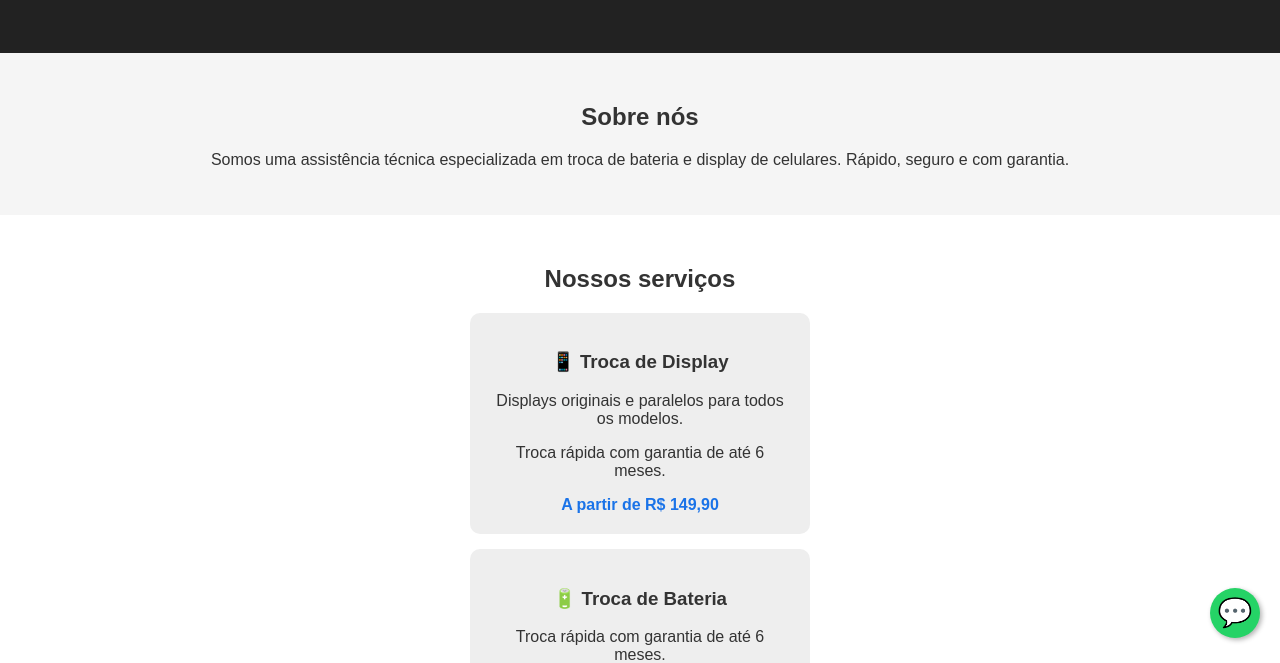
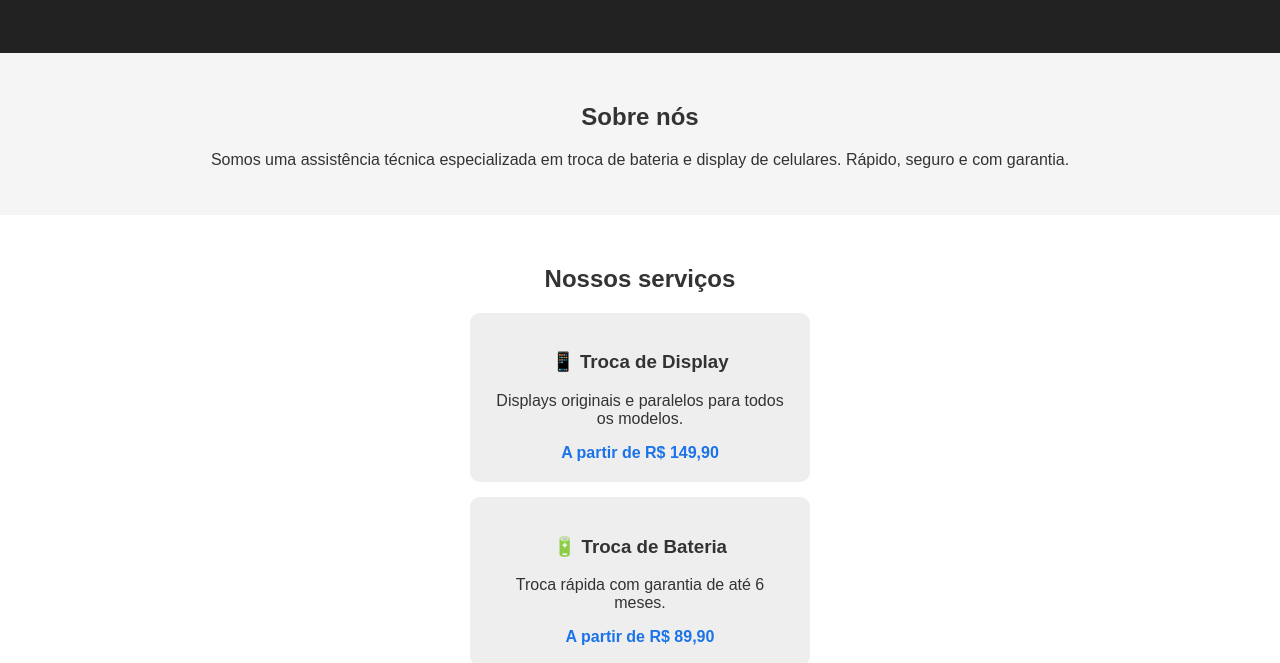
Before and after one commit to Silvaxl/techtroca, a plain HTML site: page index.html in a window 1280 px wide. Shown: the part 142-805 px from the top of the page. Drawn offline with Linux system fonts and the light colour scheme.

Commit message:
Add files via upload

```diff
--- a/index.html
+++ b/index.html
@@ -22,7 +22,6 @@
     <div class="card">
       <h3>📱 Troca de Display</h3>
       <p>Displays originais e paralelos para todos os modelos.</p>
-      <p>Troca rápida com garantia de até 6 meses.</p>
       <span>A partir de R$ 149,90</span>
     </div>
     <div class="card">
@@ -42,11 +41,7 @@
       <input type="hidden" name="_captcha" value="false">
       <input type="hidden" name="_next" value="https://seusite.com/obrigado.html">
     </form>
-
-    <a href="{link_whatsapp}" target="_blank" class="btn-whatsapp">💬 Fale no WhatsApp</a>
   </section>
-
-  <a href="{link_whatsapp}" target="_blank" class="whatsapp-float">💬</a>
 
   <footer>
     <p>&copy; 2025 TechTroca - Todos os direitos reservados.</p>
--- a/style.css
+++ b/style.css
@@ -38,7 +38,7 @@ header {
 
 .btn-whatsapp {
   display: inline-block;
-  margin-top: 20px;
+  margin-top: 15px;
   padding: 12px 25px;
   background-color: #25D366;
   color: white;
@@ -84,20 +84,3 @@ footer {
 .formulario button:hover {
   background-color: #0f5ad3;
 }
-
-.whatsapp-float {
-  position: fixed;
-  width: 50px;
-  height: 50px;
-  bottom: 20px;
-  right: 20px;
-  background-color: #25D366;
-  color: white;
-  border-radius: 50%;
-  font-size: 28px;
-  text-align: center;
-  line-height: 50px;
-  text-decoration: none;
-  box-shadow: 2px 2px 5px rgba(0,0,0,0.3);
-  z-index: 100;
-}
```
